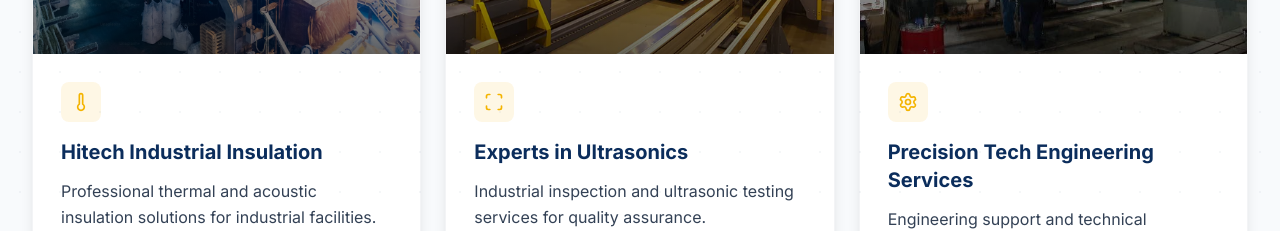
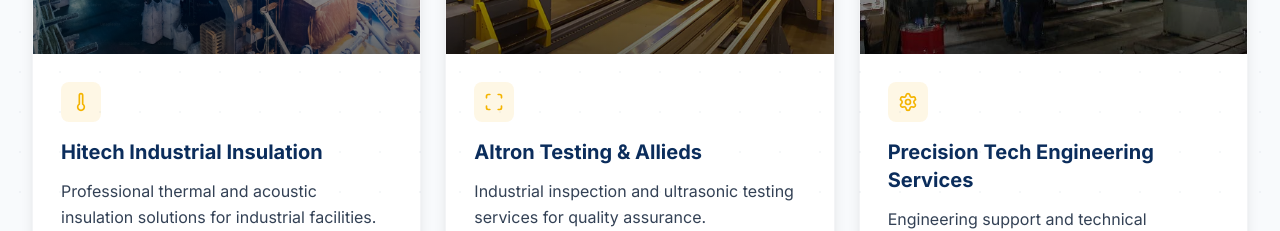
Before and after one commit to Yatvesh1107/Hitech-Group, a React (Vite) app: page / in a window 1280 px wide. Shown: the part 2920-3151 px from the top of the page. Built offline with nearby package versions, Linux system fonts and the light colour scheme; no server answers.

Commit message:
exp to ultr -> altron testing and allieds

```diff
--- a/src/components/layout/Navbar.jsx
+++ b/src/components/layout/Navbar.jsx
@@ -10,7 +10,7 @@
     path: "/divisions",
     dropdown: [
       { label: "Industrial Insulation", path: "/divisions/industrial-insulation" },
-      { label: "Experts in Ultrasonics", path: "/divisions/experts-in-ultrasonics" },
+      { label: "Altron Testing & Allieds", path: "/divisions/experts-in-ultrasonics" },
       { label: "Precision Tech Engineering", path: "/divisions/precision-tech" },
     ],
   },
--- a/src/components/sections/BusinessDivisions.jsx
+++ b/src/components/sections/BusinessDivisions.jsx
@@ -17,7 +17,7 @@
     alt: "Industrial insulation pipes and equipment",
   },
   {
-    title: "Experts in Ultrasonics",
+    title: "Altron Testing & Allieds",
     path: "/divisions/experts-in-ultrasonics",
     description:
       "Industrial inspection and ultrasonic testing services for quality assurance.",
--- a/src/components/sections/ServicesSection.jsx
+++ b/src/components/sections/ServicesSection.jsx
@@ -17,7 +17,7 @@
     ],
   },
   {
-    title: "Experts in Ultrasonics",
+    title: "Altron Testing & Allieds",
     accent: "yellow",
     icon: Scan,
     items: [
```
